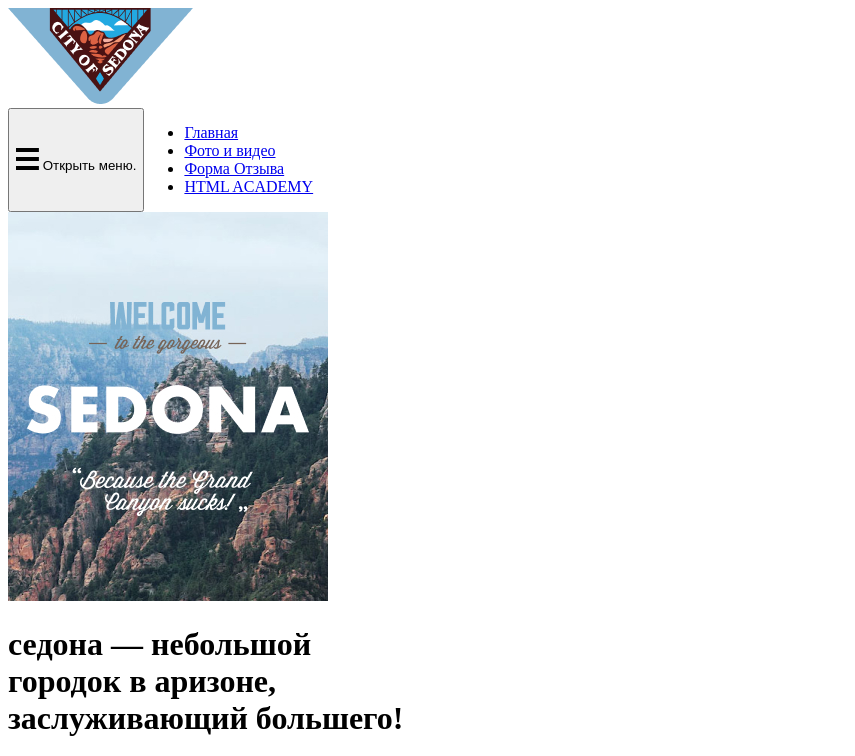
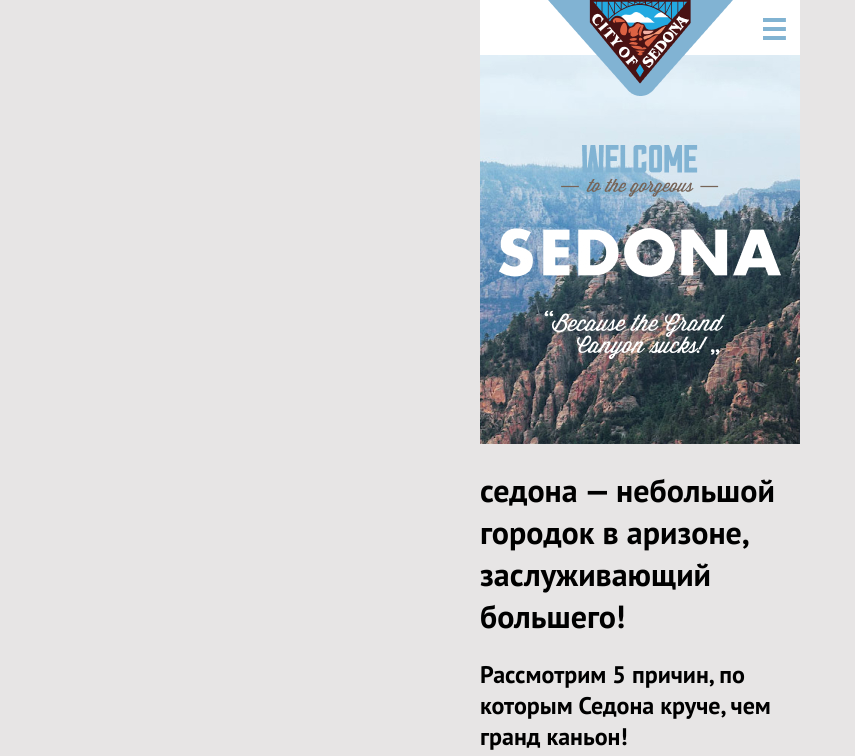
Before and after one commit to htmlacademy-adaptive/2090827-sedona-26, a website: page source/index.html in a window 1280 px wide. Shown: the top 756 px of the page, without its empty margins (0-855 px from the left). Drawn offline with nearby package versions, Linux system fonts and the light colour scheme; files that its build step writes are made by us from their sources.

Commit message:
stylized header

```diff
--- a/source/index.html
+++ b/source/index.html
@@ -14,16 +14,8 @@
           города Седона." width="185" height="96" />
     </a>
     <nav class="main-nav">
-      <button class="main-nav__toggle" type="button">
-        <svg width="23" height="22" viewBox="0 0 23 22" xmlns="http://www.w3.org/2000/svg">
-          <path d="M22.9 0H0V4H22.9V0Z" />
-          <path d="M22.9 9H0V13H22.9V9Z" />
-          <path d="M22.9 18H0V22H22.9V18Z" />
-        </svg>
-        <span class="visually-hidden">Открыть меню.</span>
-      </button>
       <div class="main-nav__wrapper">
-        <ul class="main-nav__list">
+        <ul class="main-nav__list visually-hidden">
           <li class="main-nav__item">
             <a class="main-nav__link" href="/">Главная</a>
           </li>
@@ -38,6 +30,21 @@
               ACADEMY</a>
           </li>
         </ul>
+        <button class="main-nav__toggle button_open " type="button">
+          <svg width="23" height="22" viewBox="0 0 23 22" xmlns="http://www.w3.org/2000/svg">
+            <path d="M22.9 0H0V4H22.9V0Z" />
+            <path d="M22.9 9H0V13H22.9V9Z" />
+            <path d="M22.9 18H0V22H22.9V18Z" />
+          </svg>
+          <span class="visually-hidden">Открыть меню.</span>
+        </button>
+        <button class="main-nav__toggle button_close visually-hidden" type="button">
+          <svg width="23" height="23" viewBox="0 0 23 23" xmlns="http://www.w3.org/2000/svg">
+            <path
+              d="M22.2 2.8L19.4 0L11.1 8.3L2.8 0L0 2.8L8.3 11.1L0 19.4L2.8 22.2L11.1 13.9L19.4 22.2L22.2 19.4L13.9 11.1L22.2 2.8Z"/>
+          </svg>
+          <span class="visually-hidden">Закрыть меню.</span>
+        </button>
       </div>
     </nav>
   </header>
--- a/source/less/blocks/logo.less
+++ b/source/less/blocks/logo.less
@@ -0,0 +1,6 @@
+.main-header__logo {
+  display: block;
+  position: absolute;
+  padding: 0 68px;
+  z-index: 1;
+}
--- a/source/less/blocks/navigation.less
+++ b/source/less/blocks/navigation.less
@@ -1,3 +1,54 @@
-.main-nav {
+.main-nav__wrapper {
   display: flex;
+  justify-content: end;
+  align-items: center;
+  position: relative;
+  height: 55px;
+  background-color: @white;
 }
+
+.main-nav__list {
+  list-style: none;
+  padding: 0;
+  width: 100%;
+  position: absolute;
+  top: 0;
+  margin: 0;
+  z-index: 2;
+}
+
+.main-nav__item {
+  background-color: @blue-light;
+  height: 55px;
+  box-shadow: 0px 1px 0px rgba(1, 1, 1, 0.2), inset 0px 1px 0px rgba(255, 255, 255, 0.2);
+}
+
+.main-nav__link {
+  color: @white;
+  text-decoration: none;
+  font-size: @font-big-size;
+  font-weight: @font-big-weight;
+  display: block;
+  height: 100%;
+  text-align: center;
+  line-height: 55px;
+  text-transform: uppercase;
+}
+
+.main-nav__toggle {
+  border: none;
+  background: transparent;
+  width: 23px;
+  height: 23px;
+  margin: 17px 20px 17px;
+  position: absolute;
+  top: 0;
+  z-index: 2;
+}
+.button_open svg {
+  fill: @blue-light;
+}
+
+.button_close svg {
+  fill: @white;
+}
--- /dev/null
+++ b/source/less/fonts.less
@@ -0,0 +1,15 @@
+@font-face {
+  font-family: "PT Sans";
+  font-weight: 400;
+  font-style: normal;
+  src: url("../fonts/ptsans.woff2") format("woff2"), url("../fonts/ptsans.woff") format("woff");
+  font-display: swap;
+}
+
+@font-face {
+  font-family: "PT Sans";
+  font-weight: 700;
+  font-style: normal;
+  src: url("../fonts/ptsansbold.woff2") format("woff2"), url("../fonts/ptsansbold.woff") format("woff");
+  font-display: swap;
+}
--- /dev/null
+++ b/source/less/normalize.less
@@ -0,0 +1,29 @@
+*,
+*::before,
+*::after {
+  box-sizing: border-box;
+}
+
+img {
+  max-width: 100%;
+}
+
+.visually-hidden {
+  position: absolute;
+  width: 1px;
+  height: 1px;
+  margin: -1px;
+  border: 0;
+  padding: 0;
+  white-space: nowrap;
+  clip-path: inset(100%);
+  clip: rect(0 0 0 0);
+  overflow: hidden;
+}
+
+.page__body {
+  width: 320px;
+  margin: auto;
+  background-color: @page-background;
+  font-family: "PT Sans", "Arial" ;
+}
--- a/source/less/style.less
+++ b/source/less/style.less
@@ -1,4 +1,6 @@
-// Начните писать стили здесь
+@import "fonts.less";
+@import "variables.less";
+@import "normalize.less";
 @import "blocks/logo.less";
 @import "blocks/navigation.less";
 @import "blocks/about.less";
--- /dev/null
+++ b/source/less/variables.less
@@ -0,0 +1,20 @@
+//Colors
+@blue-light: #81B3D2;
+@blue-medium: #669EC0;
+@blue-dark:#5496BD;
+@white: #FFFFFF;
+@black: #000000;
+@gray: #EEEEEE;
+@gray-light: #E5E5E5;
+@gray-dark: #E6E6E6;
+@gray-medium: #F2F2F2;
+@page-background:#E7E5E5;
+
+//Fonts
+@font-base-size:14px;
+@font-base-height:21px;
+@font-base-weight:400;
+
+@font-big-size: 18px;
+@font-big-height: 26px;
+@font-big-weight: 700;
```
Also changed, not shown: source/catalog.html (+16 -9 lines), source/form.html (+16 -9 lines).
